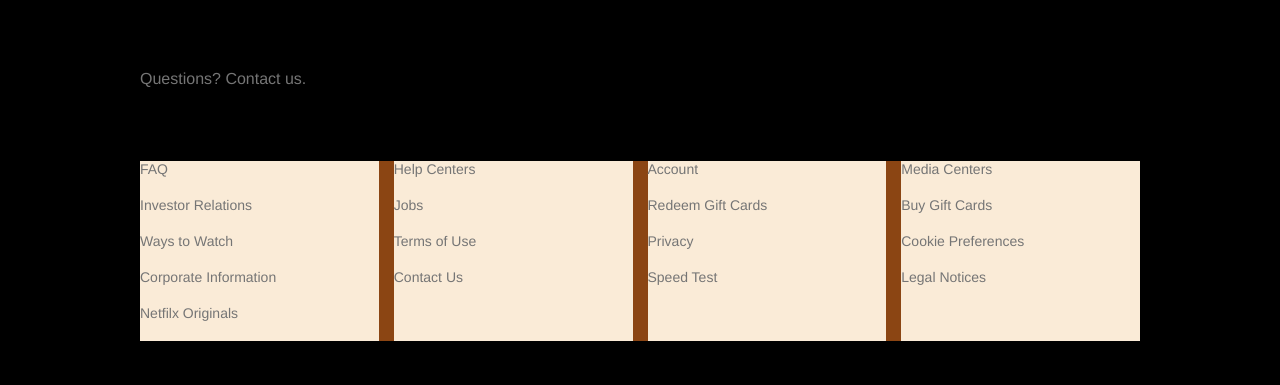
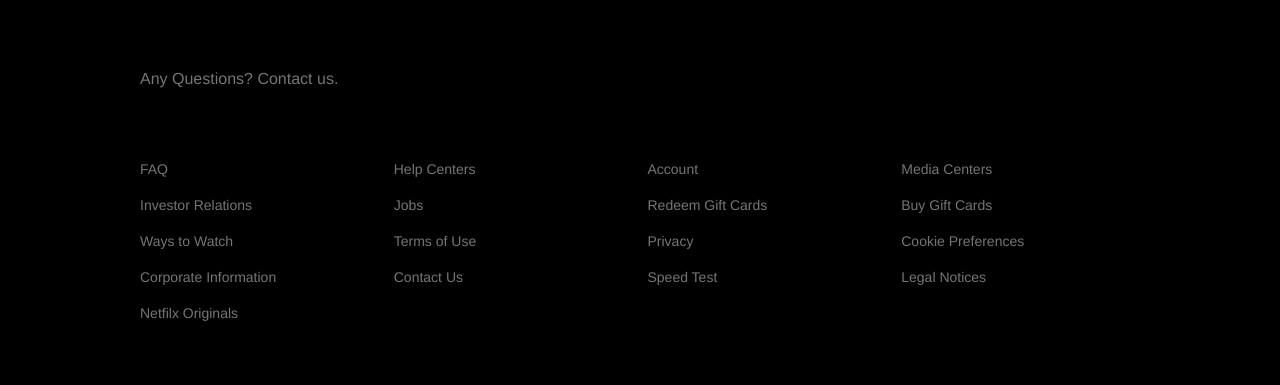
Before and after one commit to syedfawzulazim/netflix-react, a React (Create React App) app: page / in a window 1280 px wide. Shown: the part 953-1338 px from the top of the page. Built offline with nearby package versions, Linux system fonts and the light colour scheme.

Commit message:
footer component modified

```diff
--- a/src/components/footer/styles/footer.js
+++ b/src/components/footer/styles/footer.js
@@ -16,17 +16,15 @@
     display: flex;
     flex-direction:column;
     text-align:left;
-    background-color: antiquewhite;
 `;
 
 export const Row = styled.div`
     display:grid;
     grid-template-columns: repeat(auto-fill, minmax(210px, 1fr));
     grid-gap:15px;
-    background-color: saddlebrown;
 
     @media (max-width: 1000px){
-        grid-template-columns:repeat(auto-fill,mixmax(150px, 1fr));
+        grid-template-columns:repeat(auto-fill, minmax(150px, 1fr));
     }
 `;
 
--- a/src/components/index.js
+++ b/src/components/index.js
@@ -1,2 +1,3 @@
+export { default as Accordion } from './accordion';
 export { default as Jumbotron } from './jumbotron';
 export { default as Footer } from './footer';
--- a/src/containers/footer.js
+++ b/src/containers/footer.js
@@ -4,7 +4,7 @@
 export function FooterContainer() {
     return (
         <Footer>
-            <Footer.Title> Questions? Contact us.</Footer.Title>
+            <Footer.Title> Any Questions? Contact us.</Footer.Title>
             <Footer.Break />
             <Footer.Row>
                 <Footer.Column>
```
